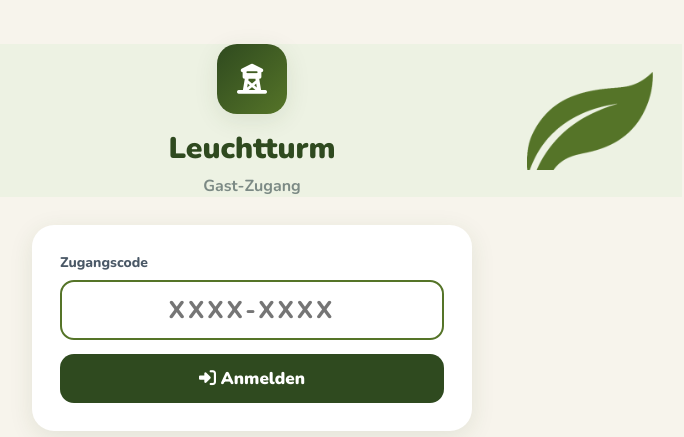
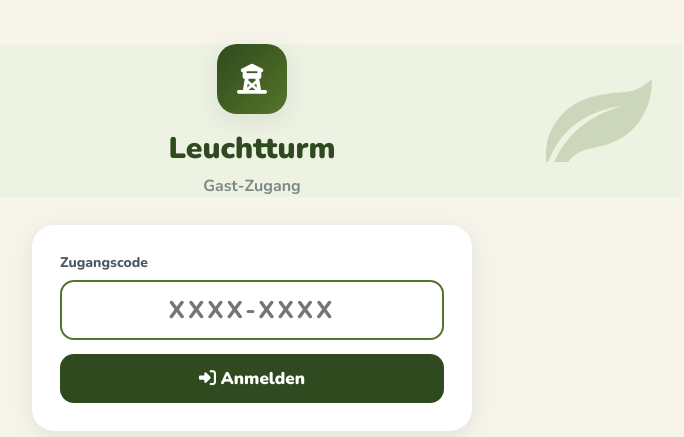
Before and after one commit to melber78/leuchtturm, a PHP site: page /gast.php in a window 1280 px wide. Shown: the top 437 px of the page, without its empty margins (388-1072 px from the left). Run offline with PHP 8.4, Linux system fonts and the light colour scheme.

Commit message:
Blatt in den Kopfleisten dezenter (kleiner, zart)
Co-Authored-By: Claude Opus 5.5 <noreply@anthropic.com>
Claude-Session: https://claude.ai/code/session_01WwevAi6kDSw3iZCnFZRfE2

```diff
--- a/marke/mewe.css
+++ b/marke/mewe.css
@@ -6,10 +6,10 @@ header.kopf h1, .portal-header h1, .titel, h1.titel, h2.titel, .karte h2.titel,
 header.kopf{ background:linear-gradient(135deg, #2f4a1f, #557428) !important; }
 ::selection{ background:#dfe8cf; }
 /* Kopfleisten: hell, mit deinem Blatt aus dem Logo */
-header.kopf, .kopf{ background-color:#edf2e3 !important; background-image:url("mewe-blatt.png") !important; background-repeat:no-repeat !important;
-    background-position:right 26px center !important; background-size:auto 70% !important; color:#2f4a1f !important; box-shadow:none !important; border:none; }
-.kopf{ background-size:auto 64% !important; background-position:right 4% center !important; }
-.heute-karte{ background-color:#f8efd9 !important; background-image:url("mewe-blatt-holz.png") !important; background-repeat:no-repeat !important; background-position:right 64px center !important; background-size:auto 62% !important;
+header.kopf, .kopf{ background-color:#edf2e3 !important; background-image:url("mewe-blatt-dezent.png") !important; background-repeat:no-repeat !important;
+    background-position:right 26px center !important; background-size:auto 58% !important; color:#2f4a1f !important; box-shadow:none !important; border:none; }
+.kopf{ background-size:auto 54% !important; background-position:right 4% center !important; }
+.heute-karte{ background-color:#f8efd9 !important; background-image:url("mewe-blatt-holz-dezent.png") !important; background-repeat:no-repeat !important; background-position:right 64px center !important; background-size:auto 52% !important;
     color:#4a3a1e !important; box-shadow:0 6px 18px rgba(138,106,75,.12) !important; border:none; }
 header.kopf h1, .kopf h1, .heute-karte b{ color:#2f4a1f !important; }
 header.kopf p, .heute-karte small, .kopf .speicherstatus{ color:#56664a !important; opacity:1 !important; }
```
Also changed, not shown: marke/mewe-blatt-dezent.png (added), marke/mewe-blatt-holz-dezent.png (added).
